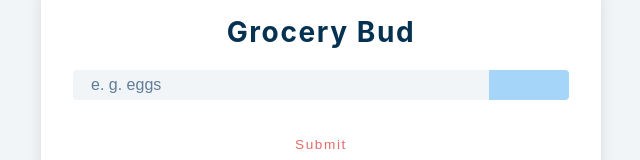
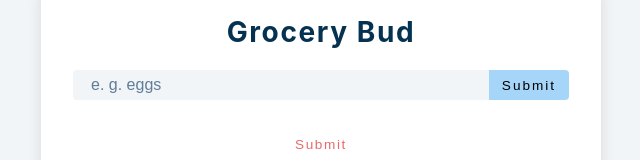
Before and after one commit to jos3ph-m/Grocery-Bud, a React (Create React App) app: page / in a window 1280 px wide. Shown: the part 142-302 px from the top of the page, without its empty margins (319-959 px from the left). Built offline with nearby package versions, Linux system fonts and the light colour scheme.

Commit message:
Add items

```diff
--- a/src/App.js
+++ b/src/App.js
@@ -36,7 +36,9 @@ function App() {
             value={name}
             onChange={(e) => setName(e.target.value)}
           />
-          <button type="submit" className="submit-btn"></button>
+          <button type="submit" className="submit-btn">
+            submit
+          </button>
         </div>
       </form>
       <div className="grocery-container">
```
